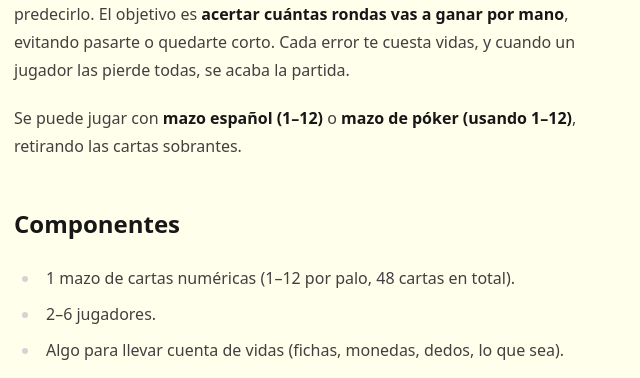
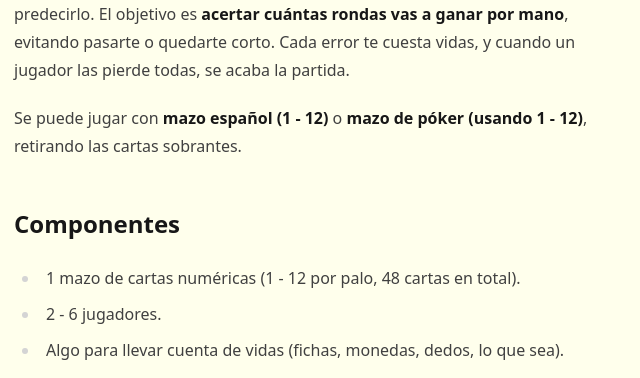
Before and after one commit to PolGubau/como-se-jugaba, an Astro site: page /games/cinco-vidas in a window 1280 px wide. Shown: the part 646-1024 px from the top of the page, 242-882 px from the left. Built offline with nearby package versions, Linux system fonts and the light colour scheme; Astro itself is replaced by a stand-in of ours.

Commit message:
Refactor code structure for improved readability and maintainability

```diff
--- a/src/content/games/cinco-vidas.mdx
+++ b/src/content/games/cinco-vidas.mdx
@@ -2,7 +2,7 @@
 title: 5 vidas
 description: 5 vidas es un juego de cartas de predicción y estrategia en el que debes acertar cuántas rondas ganarás... o morir en el intento.
 addedAt: 2025-07-31
-coverImage: ../../assets/cuadrado/portada.png
+coverImage: ../../assets/cuadrado/thumbnail.png
 tags:
   - cards
   - poker
@@ -15,12 +15,12 @@ tags:
 
 **5 vidas** es un juego de cartas competitivo donde no basta con ganar... hay que predecirlo. El objetivo es **acertar cuántas rondas vas a ganar por mano**, evitando pasarte o quedarte corto. Cada error te cuesta vidas, y cuando un jugador las pierde todas, se acaba la partida.
 
-Se puede jugar con **mazo español (1–12)** o **mazo de póker (usando 1–12)**, retirando las cartas sobrantes.
+Se puede jugar con **mazo español (1 - 12)** o **mazo de póker (usando 1 - 12)**, retirando las cartas sobrantes.
 
 ## Componentes
 
-- 1 mazo de cartas numéricas (1–12 por palo, 48 cartas en total).
-- 2–6 jugadores.
+- 1 mazo de cartas numéricas (1 - 12 por palo, 48 cartas en total).
+- 2 - 6 jugadores.
 - Algo para llevar cuenta de vidas (fichas, monedas, dedos, lo que sea).
 
 ## Objetivo del juego
--- a/src/content/games/cuadrado.mdx
+++ b/src/content/games/cuadrado.mdx
@@ -2,7 +2,7 @@
 title: Cuadrado
 description: El Cuadrado es un juego de cartas para reducir al máximo tu puntuación utilizando un mazo de póker.
 addedAt: 2025-06-08
-coverImage: ../../assets/cuadrado/portada.png
+coverImage: ../../assets/cuadrado/thumbnail.png
 tags:
   - cards
   - poker
```
Also changed, not shown: src/assets/cuadrado/thumbnail.png (renamed from src/assets/cuadrado/portada.png).
